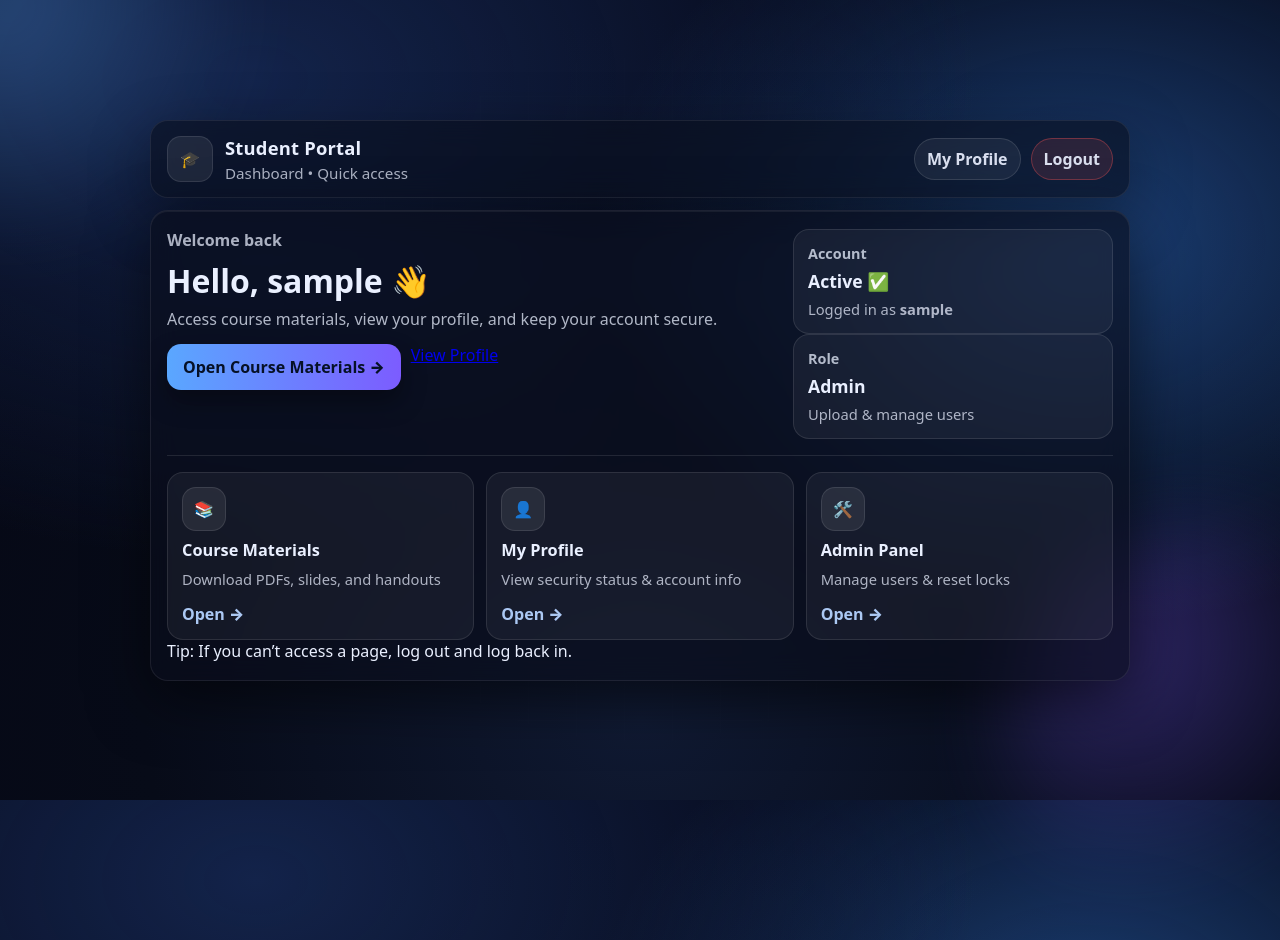
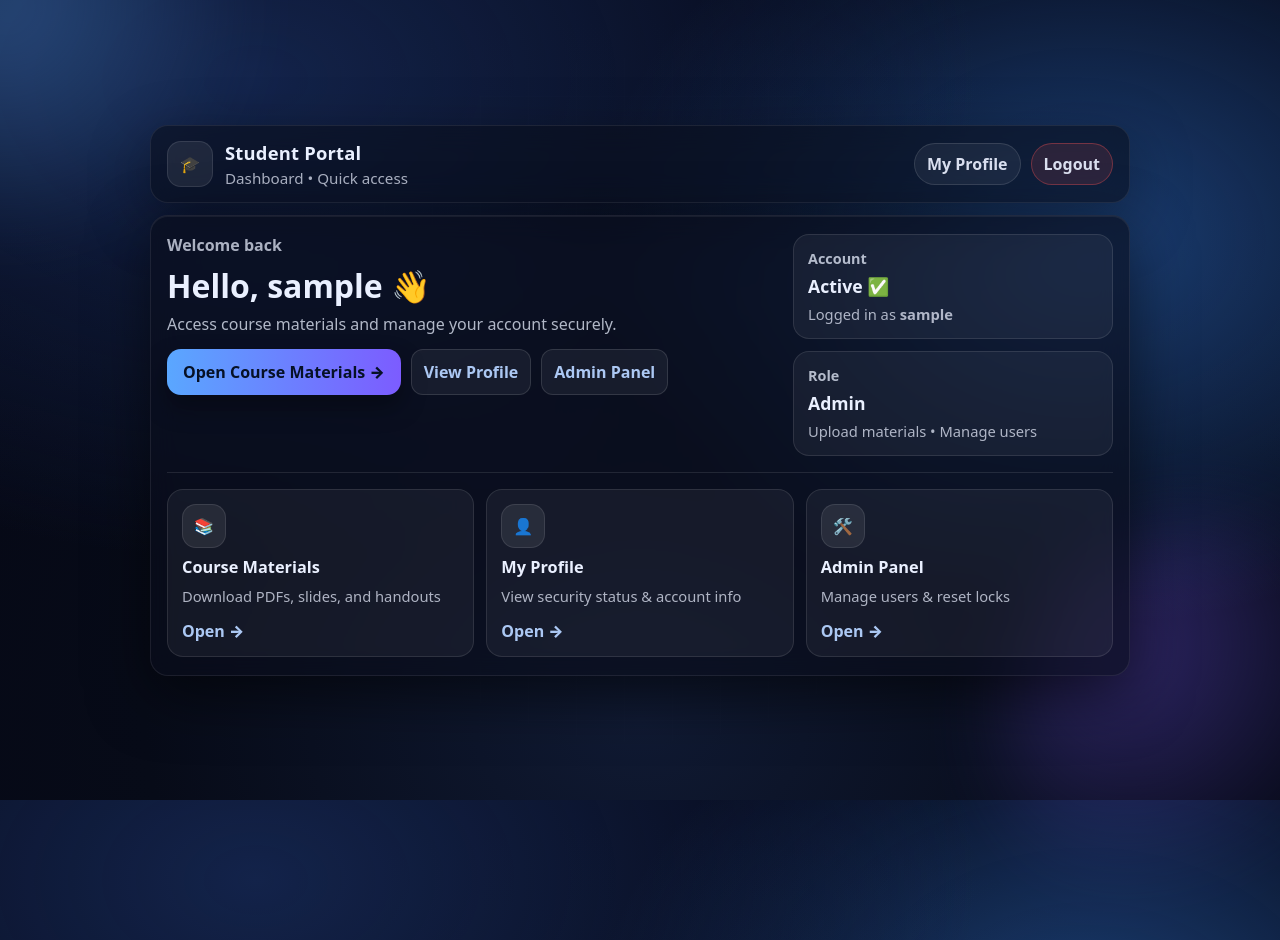
Before and after one commit to EnglishEdu28/TheEngEdu28, a Flask app: page /dashboard in a window 1280 px wide; the page is wider, and only the part inside the window is pictured. Run offline with Flask 3, Linux system fonts and the light colour scheme; the visitor is signed in with stand-in values (Sample User, id 1); parts of the project's set-up code (start-up, migrations or seed data) failed here and were passed over; some libraries are stand-ins or nearby versions.

Commit message:
Update dashboard.html

```diff
--- a/templates/dashboard.html
+++ b/templates/dashboard.html
@@ -3,13 +3,12 @@
 <head>
   <meta charset="UTF-8" />
   <meta name="viewport" content="width=device-width, initial-scale=1.0" />
-  <title>Dashboard</title>
+  <title>Dashboard • University Portal</title>
   <link rel="stylesheet" href="{{ url_for('static', filename='style.css') }}">
 </head>
 <body>
   <main class="page">
     <section class="shell" style="max-width: 980px;">
-      <!-- Topbar -->
       <header class="topbar">
         <div class="topbar-left">
           <div class="appmark" aria-hidden="true">🎓</div>
@@ -25,34 +24,34 @@
         </div>
       </header>
 
-      <!-- Main card -->
       <section class="card">
         <div class="dash-hero">
           <div>
             <div class="dash-kicker">Welcome back</div>
             <h1 class="dash-title">Hello, {{ username }} 👋</h1>
-            <p class="dash-sub">
-              Access course materials, view your profile, and keep your account secure.
-            </p>
+            <p class="dash-sub">Access course materials and manage your account securely.</p>
 
             <div class="dash-actions">
               <a class="btn-primary" href="{{ url_for('files') }}">Open Course Materials →</a>
-              <a class="btn-link" href="{{ url_for('profile') }}">View Profile</a>
+              <a class="btn-soft" href="{{ url_for('profile') }}">View Profile</a>
+              {% if session.get("is_admin") %}
+                <a class="btn-soft" href="{{ url_for('admin_panel') }}">Admin Panel</a>
+              {% endif %}
             </div>
           </div>
 
-          <div class="dash-stats">
+          <div>
             <div class="stat">
               <div class="stat-title">Account</div>
               <div class="stat-value">Active ✅</div>
               <div class="stat-sub">Logged in as <b>{{ username }}</b></div>
             </div>
 
-            <div class="stat">
+            <div class="stat" style="margin-top:12px;">
               <div class="stat-title">Role</div>
               {% if session.get("is_admin") %}
                 <div class="stat-value">Admin</div>
-                <div class="stat-sub">Upload & manage users</div>
+                <div class="stat-sub">Upload materials • Manage users</div>
               {% else %}
                 <div class="stat-value">Student</div>
                 <div class="stat-sub">Download materials</div>
@@ -89,14 +88,10 @@
             <a class="tile" href="{{ url_for('logout') }}">
               <div class="tile-ico" aria-hidden="true">🚪</div>
               <div class="tile-title">Logout</div>
-              <div class="tile-sub">Sign out of your account safely</div>
+              <div class="tile-sub">Sign out safely</div>
               <div class="tile-go">Logout →</div>
             </a>
           {% endif %}
-        </div>
-
-        <div class="footnote">
-          Tip: If you can’t access a page, log out and log back in.
         </div>
       </section>
     </section>
```
